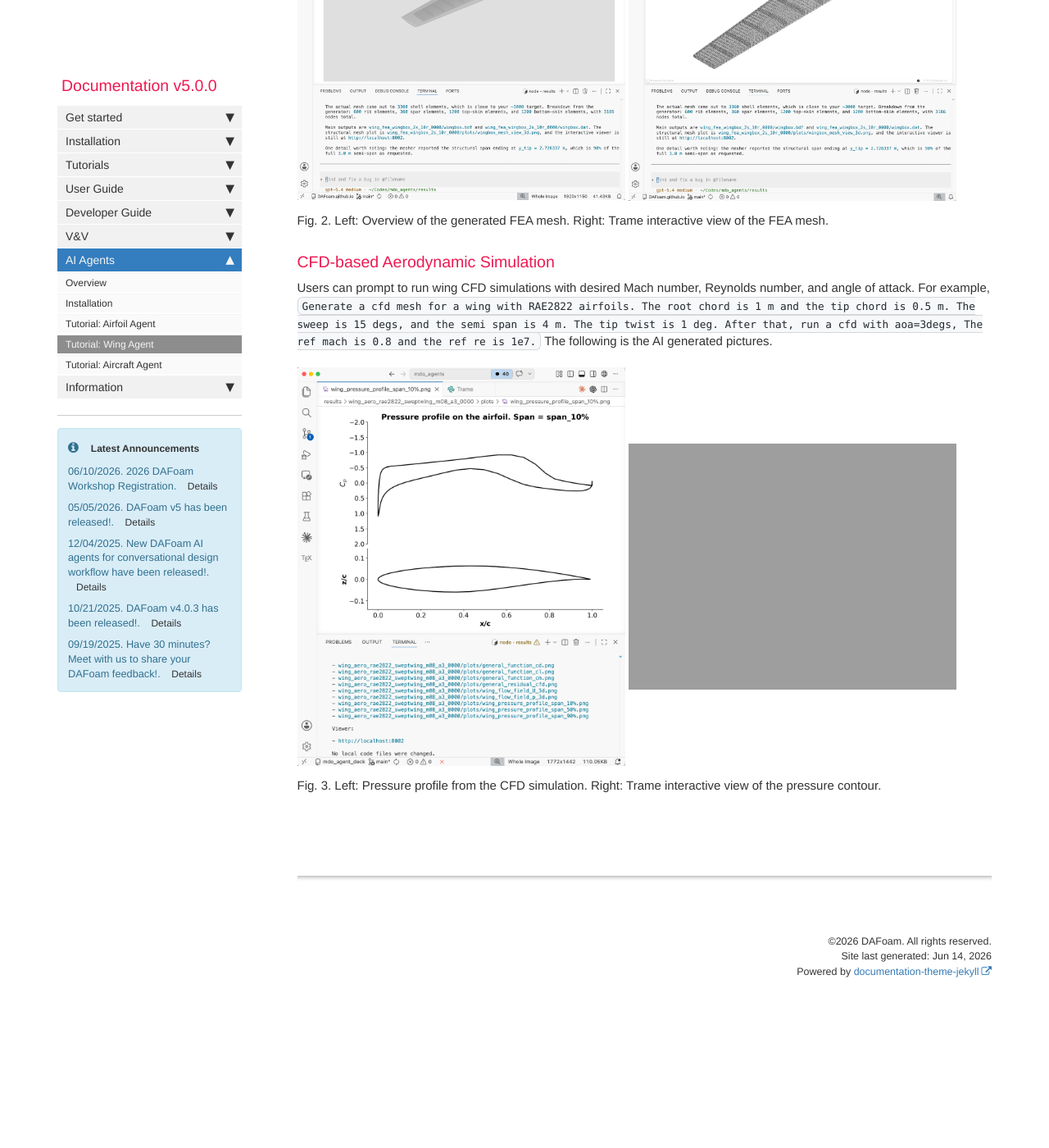
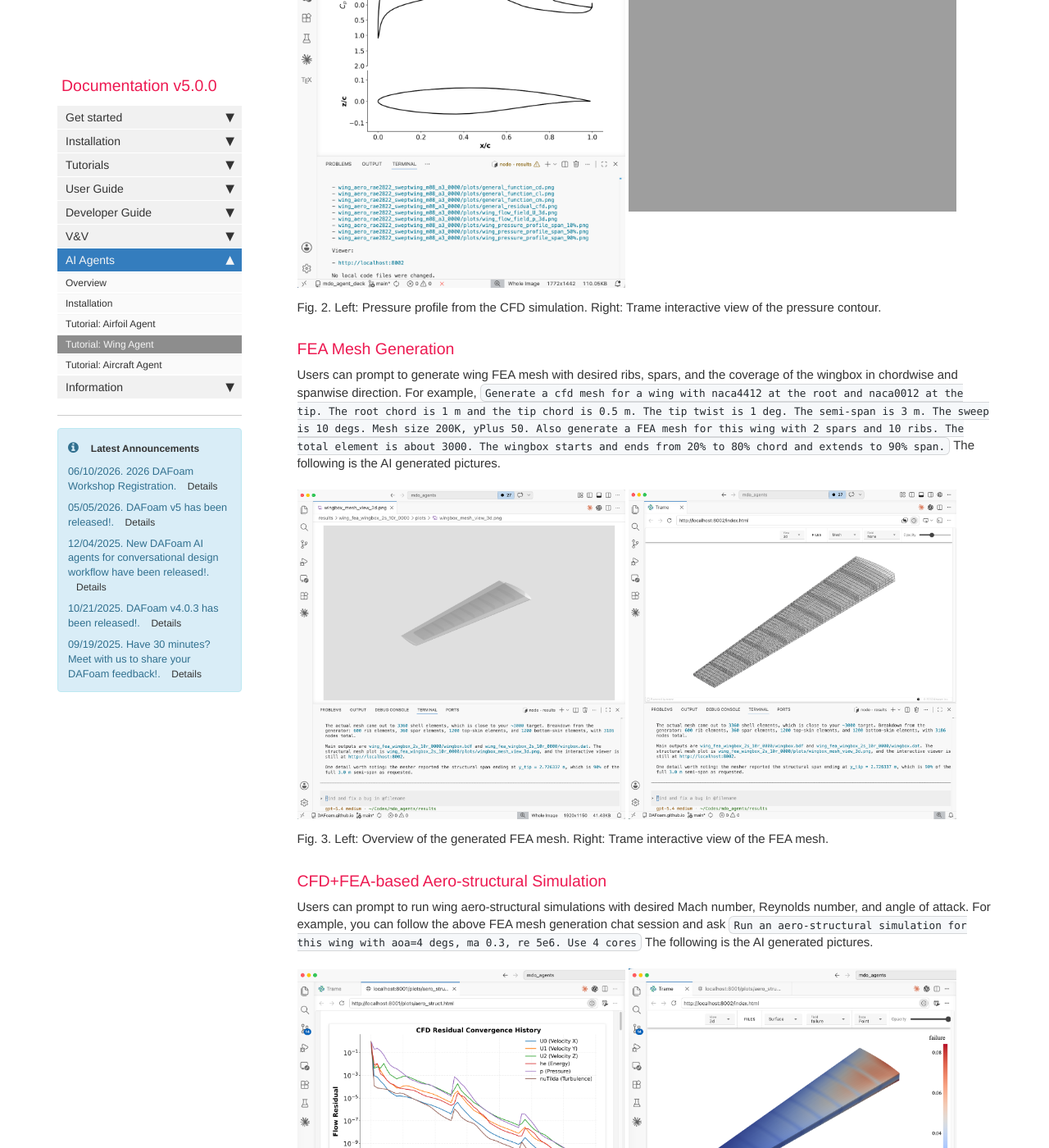
Before and after one commit to DAFoam/DAFoam.github.io, a Jekyll site: the page built from pages/mydoc/mydoc_ai_assistant_wing.md, in a window 1280 px wide and 1400 px high, scrolled down 2680 px. Shown: the whole window at 82% size. Built offline with Jekyll 4.4.1, drawn with Linux system fonts in a browser that asks for light colours; comment, search, counter and statistics services are not loaded; before the commit the page ends 3875 px from its top, so only the background shows below that; some of the changed text lies outside the part shown.

Commit message:
content update

```diff
--- a/pages/mydoc/mydoc_ai_assistant_wing.md
+++ b/pages/mydoc/mydoc_ai_assistant_wing.md
@@ -384,15 +384,6 @@ Users can prompt to generate wing CFD mesh with desired airfoil profiles, chords
 
 Fig. 1. Left: Overview of the generated CFD mesh. Right: Trame interactive view of the CFD mesh.
 
-### FEA Mesh Generation
-
-Users can prompt to generate wing FEA mesh with desired ribs, spars, and the coverage of the wingbox in chordwise and spanwise direction. For example, `Generate a FEA mesh for this wing with 2 spars and 10 ribs. The total element is about 3000. The wingbox starts and ends from 20% to 80% chord and extends to 90% span.` The following is the AI generated pictures.
-
-<img src="{{ site.url }}{{ site.baseurl }}/images/tutorials/AI-wing-fea-mesh.png" style="width:400px !important;" />
-<img src="{{ site.url }}{{ site.baseurl }}/images/tutorials/AI-wing-fea-mesh-trame.png" style="width:400px !important;" />
-
-Fig. 2. Left: Overview of the generated FEA mesh. Right: Trame interactive view of the FEA mesh.
-
 ### CFD-based Aerodynamic Simulation
 
 Users can prompt to run wing CFD simulations with desired Mach number, Reynolds number, and angle of attack. For example, `Generate a cfd mesh for a wing with RAE2822 airfoils. The root chord is 1 m and the tip chord is 0.5 m. The sweep is 15 degs, and the semi span is 4 m. The tip twist is 1 deg. After that, run a cfd with aoa=3degs, The ref mach is 0.8 and the ref re is 1e7.` The following is the AI generated pictures.
@@ -400,6 +391,24 @@ Users can prompt to run wing CFD simulations with desired Mach number, Reynolds
 <img src="{{ site.url }}{{ site.baseurl }}/images/tutorials/AI-wing-cfd-p-profile.png" style="width:400px !important;" />
 <img src="{{ site.url }}{{ site.baseurl }}/images/tutorials/AI-wing-cfd-trame.png" style="width:400px !important;" />
 
-Fig. 3. Left: Pressure profile from the CFD simulation. Right: Trame interactive view of the pressure contour.
+Fig. 2. Left: Pressure profile from the CFD simulation. Right: Trame interactive view of the pressure contour.
+
+### FEA Mesh Generation
+
+Users can prompt to generate wing FEA mesh with desired ribs, spars, and the coverage of the wingbox in chordwise and spanwise direction. For example, `Generate a cfd mesh for a wing with naca4412 at the root and naca0012 at the tip. The root chord is 1 m and the tip chord is 0.5 m. The tip twist is 1 deg. The semi-span is 3 m. The sweep is 10 degs. Mesh size 200K, yPlus 50. Also generate a FEA mesh for this wing with 2 spars and 10 ribs. The total element is about 3000. The wingbox starts and ends from 20% to 80% chord and extends to 90% span.` The following is the AI generated pictures.
+
+<img src="{{ site.url }}{{ site.baseurl }}/images/tutorials/AI-wing-fea-mesh.png" style="width:400px !important;" />
+<img src="{{ site.url }}{{ site.baseurl }}/images/tutorials/AI-wing-fea-mesh-trame.png" style="width:400px !important;" />
+
+Fig. 3. Left: Overview of the generated FEA mesh. Right: Trame interactive view of the FEA mesh.
+
+### CFD+FEA-based Aero-structural Simulation
+
+Users can prompt to run wing aero-structural simulations with desired Mach number, Reynolds number, and angle of attack. For example, you can follow the above FEA mesh generation chat session and ask `Run an aero-structural simulation for this wing with aoa=4 degs, ma 0.3, re 5e6. Use 4 cores` The following is the AI generated pictures.
+
+<img src="{{ site.url }}{{ site.baseurl }}/images/tutorials/AI-wing-aero-struct-flow-res.png" style="width:400px !important;" />
+<img src="{{ site.url }}{{ site.baseurl }}/images/tutorials/AI-wing-aero-struct-stress.png" style="width:400px !important;" />
+
+Fig. 4. Left: Flow residual of the aero-structural coupled simulation. Right: Trame interactive view of the von-Mises stress of the wing box.
 
 {% include links.html %}
```
Also changed, not shown: images/tutorials/AI-wing-aero-struct-flow-res.png (added), images/tutorials/AI-wing-aero-struct-stress.png (added).
